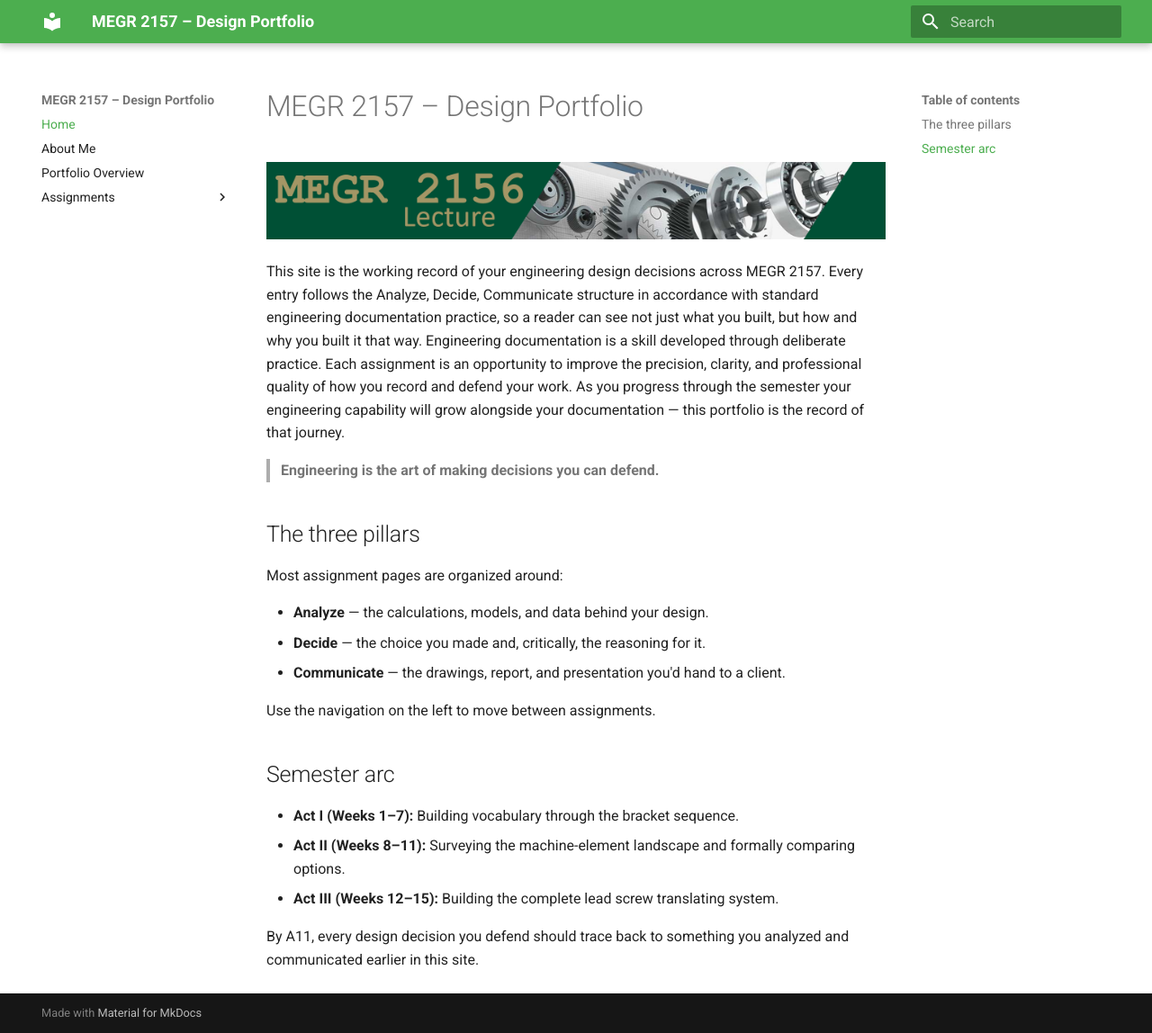
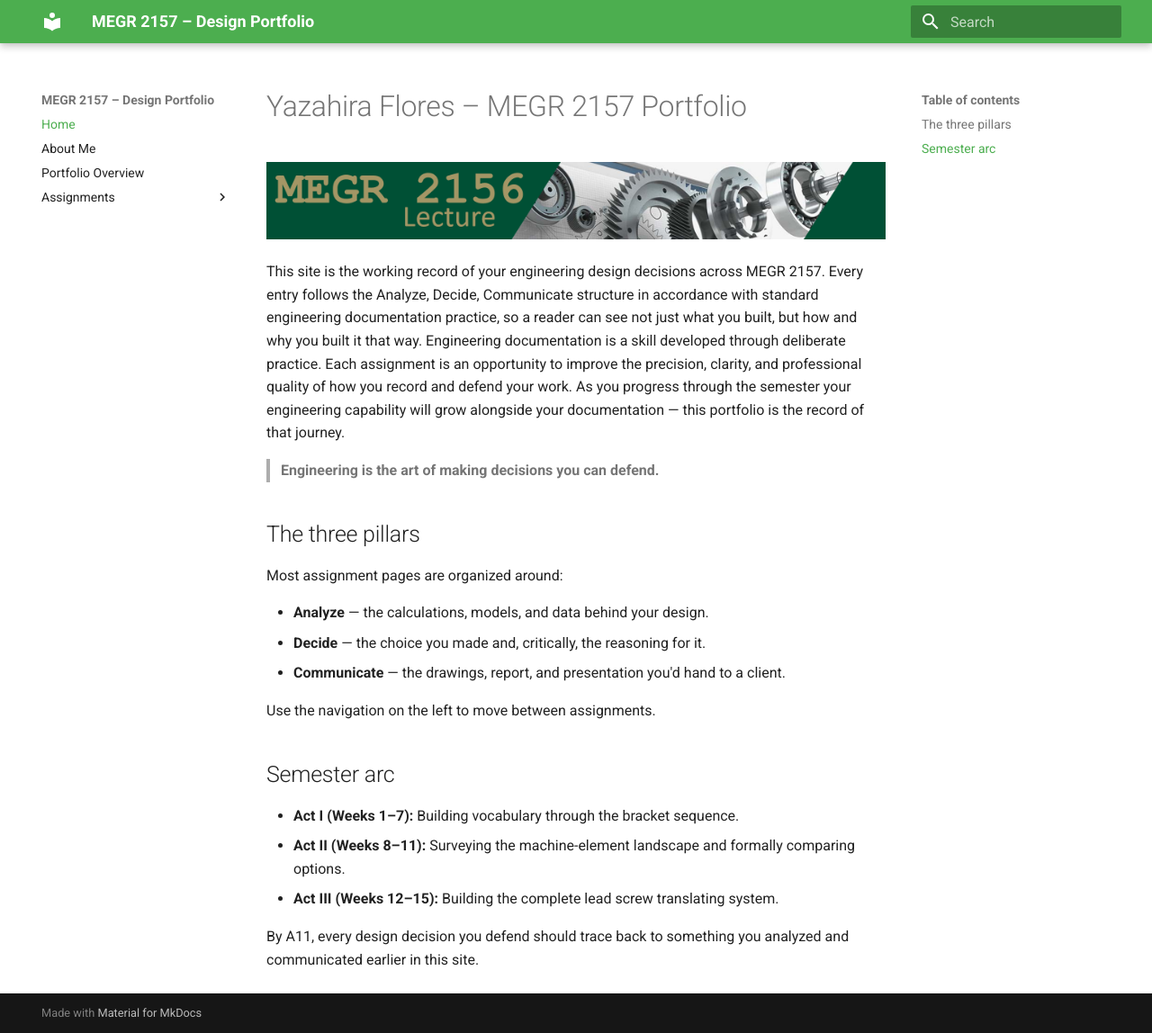
Before and after one commit to yazii03/megr2157-portfolio, an MkDocs documentation site: the page built from docs/index.md, in a window 1280 px wide and 1148 px high. Shown: the whole window at 90% size. Built offline with MkDocs 1.6.1 and Material for MkDocs 9.7.7, drawn with Linux system fonts in a browser that asks for light colours.

Commit message:
Update portfolio title and author name

```diff
--- a/docs/index.md
+++ b/docs/index.md
@@ -1,4 +1,4 @@
-# MEGR 2157 – Design Portfolio
+# Yazahira Flores – MEGR 2157 Portfolio
 
 ![MEGR 2156-7 Title](MEGR2156title.png)
 
```
